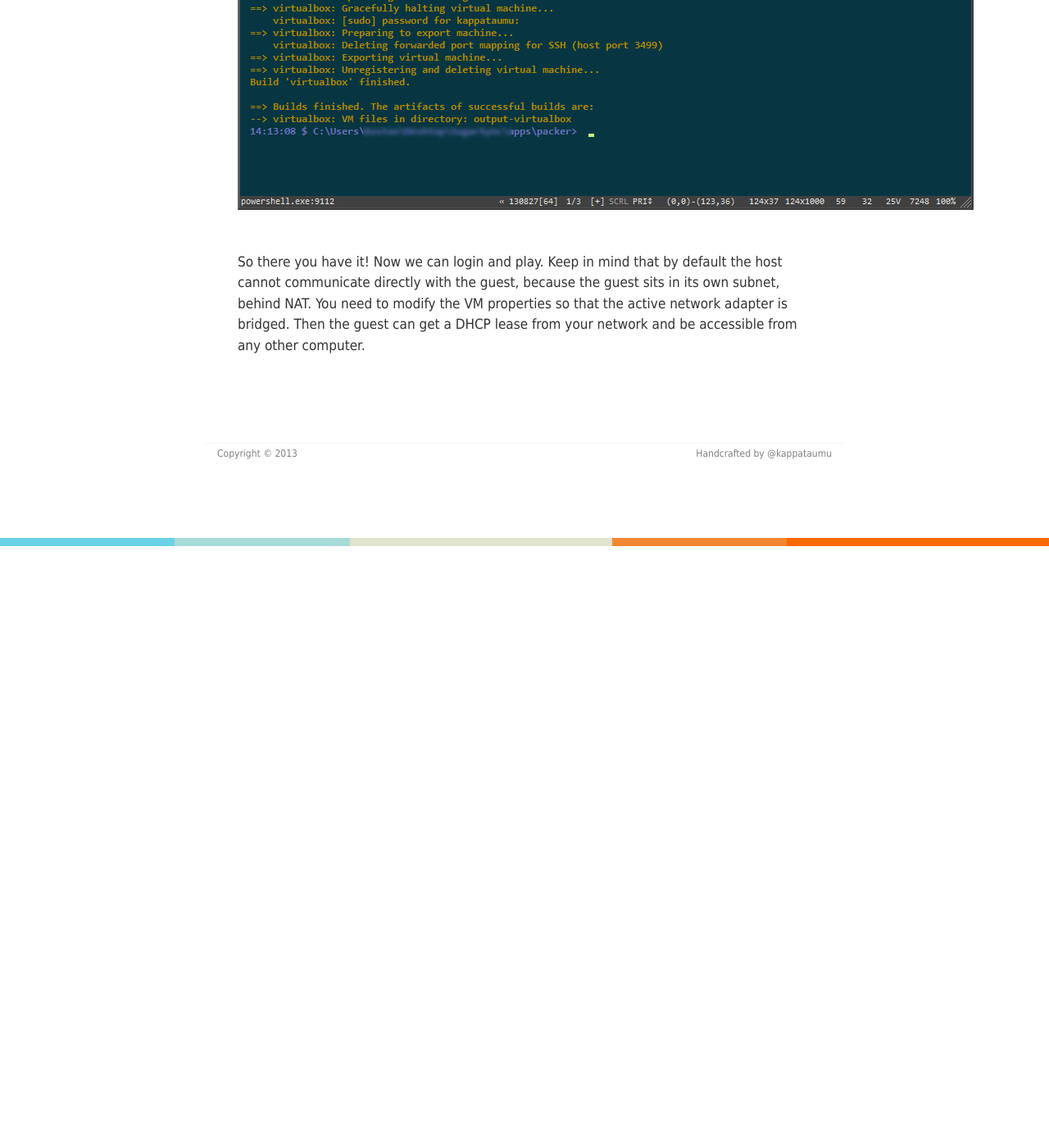
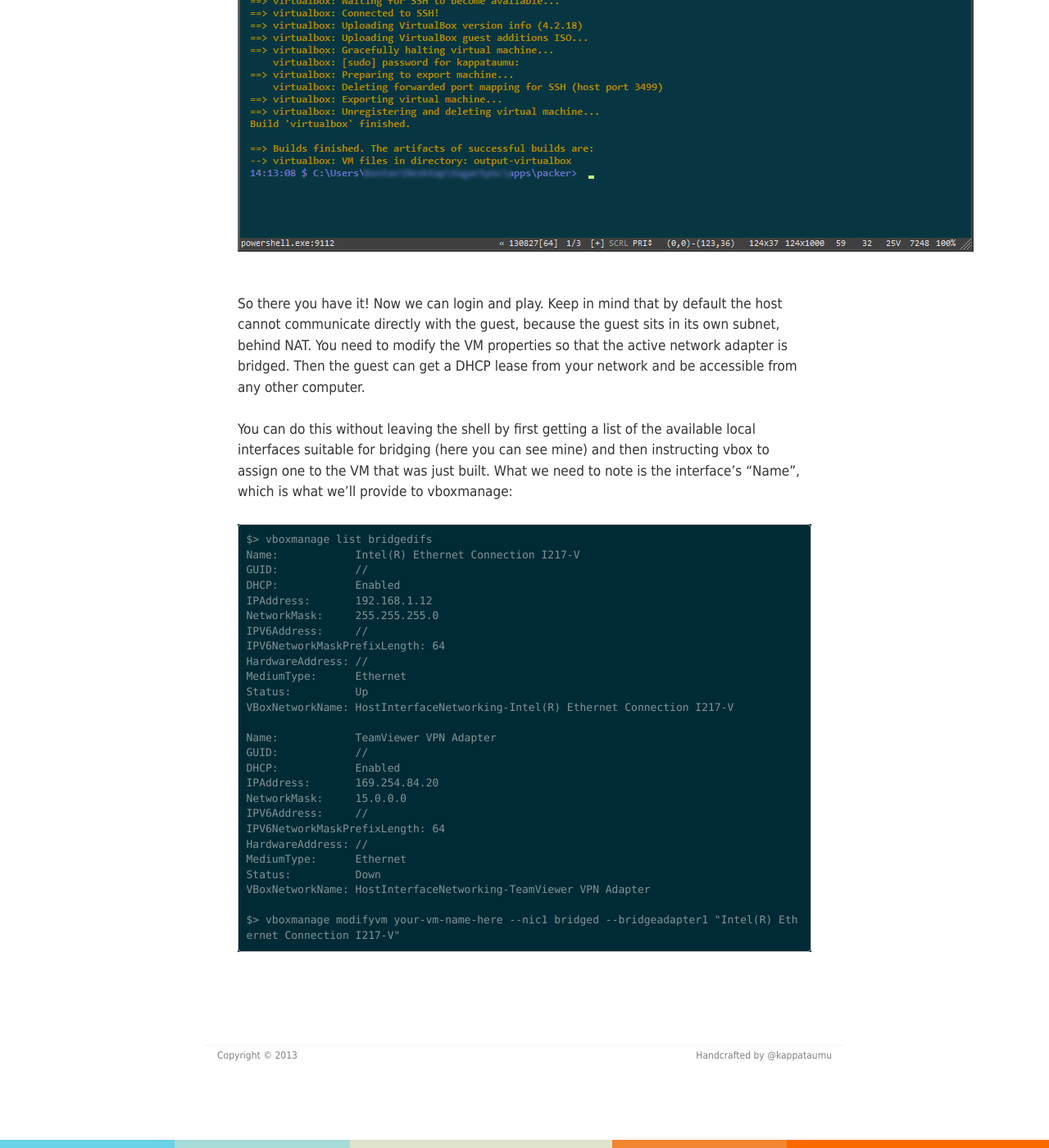
Before and after one commit to ik-fractel/kappataumu.github.com, a Jekyll site: the page built from _posts/2013-09-08-creating-an-Ubuntu-VM-with-packer.md, in a window 1280 px wide and 1400 px high, scrolled down 5157 px. Shown: the whole window at 82% size. Built offline with Jekyll 4.4.1, drawn with Linux system fonts in a browser that asks for light colours; Markdown is read by kramdown in place of the engine named in the settings; before the commit the page ends 5823 px from its top, so only the background shows below that; some of the changed text lies outside the part shown.

Commit message:
Updated for packer v0.5.2 + tips for vboxmanage

````diff
--- a/_posts/2013-09-08-creating-an-Ubuntu-VM-with-packer.md
+++ b/_posts/2013-09-08-creating-an-Ubuntu-VM-with-packer.md
@@ -7,6 +7,8 @@ title: "Packer: In 10 minutes, from zero to bootable VirtualBox Ubuntu 12.04"
 layout: nouveau_article
 published: true
 ---
+
+(Updated for packer v0.5.2)
 
 Trying to build a simple VirtualBox Ubuntu image was not without digging around, even though the documentation at [Packer](http://www.packer.io) would lead you to believe everything is quite straightforward. If you were looking for a concrete example of creating a VirtualBox Ubuntu 12.04 LTS image with Packer, this should be a straightforward guide to get you up and running fast.
 
@@ -170,3 +172,34 @@ Now we can finally build the image:
 ![conemu_packer_updated.png](/uploads/conemu_packer_updated.png)
 
 So there you have it! Now we can login and play. Keep in mind that by default the host cannot communicate directly with the guest, because the guest sits in its own subnet, behind NAT. You need to modify the VM properties so that the active network adapter is bridged. Then the guest can get a DHCP lease from your network and be accessible from any other computer.
+
+You can do this without leaving the shell by first getting a list of the available local interfaces suitable for bridging (here you can see mine) and then instructing vbox to assign one to the VM that was just built. What we need to note is the interface's "Name", which is what we'll provide to vboxmanage:
+
+```
+$> vboxmanage list bridgedifs
+Name:            Intel(R) Ethernet Connection I217-V
+GUID:            //
+DHCP:            Enabled
+IPAddress:       192.168.1.12
+NetworkMask:     255.255.255.0
+IPV6Address:     //
+IPV6NetworkMaskPrefixLength: 64
+HardwareAddress: //
+MediumType:      Ethernet
+Status:          Up
+VBoxNetworkName: HostInterfaceNetworking-Intel(R) Ethernet Connection I217-V
+
+Name:            TeamViewer VPN Adapter
+GUID:            //
+DHCP:            Enabled
+IPAddress:       169.254.84.20
+NetworkMask:     15.0.0.0
+IPV6Address:     //
+IPV6NetworkMaskPrefixLength: 64
+HardwareAddress: //
+MediumType:      Ethernet
+Status:          Down
+VBoxNetworkName: HostInterfaceNetworking-TeamViewer VPN Adapter
+
+$> vboxmanage modifyvm your-vm-name-here --nic1 bridged --bridgeadapter1 "Intel(R) Ethernet Connection I217-V"
+```
````
Also changed, not shown: other parts of _posts/2013-09-08-creating-an-Ubuntu-VM-with-packer.md (+1 -1 lines).
